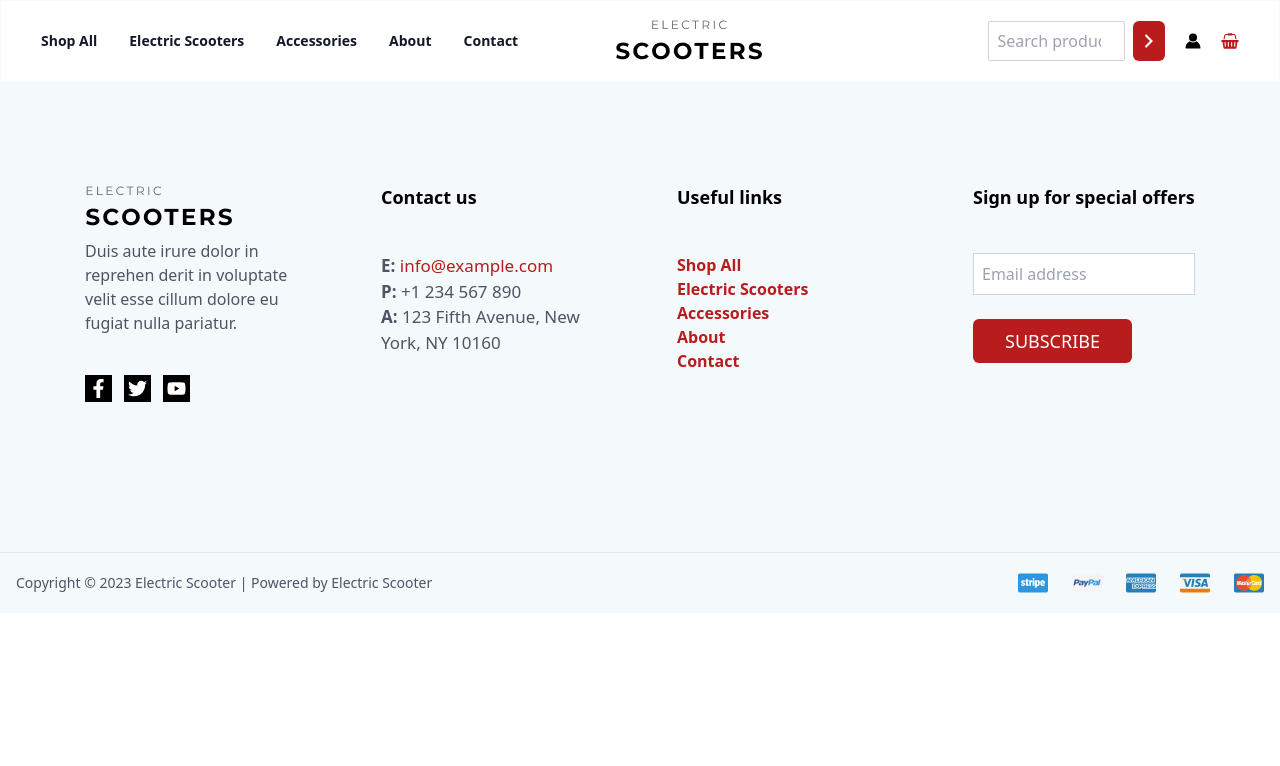
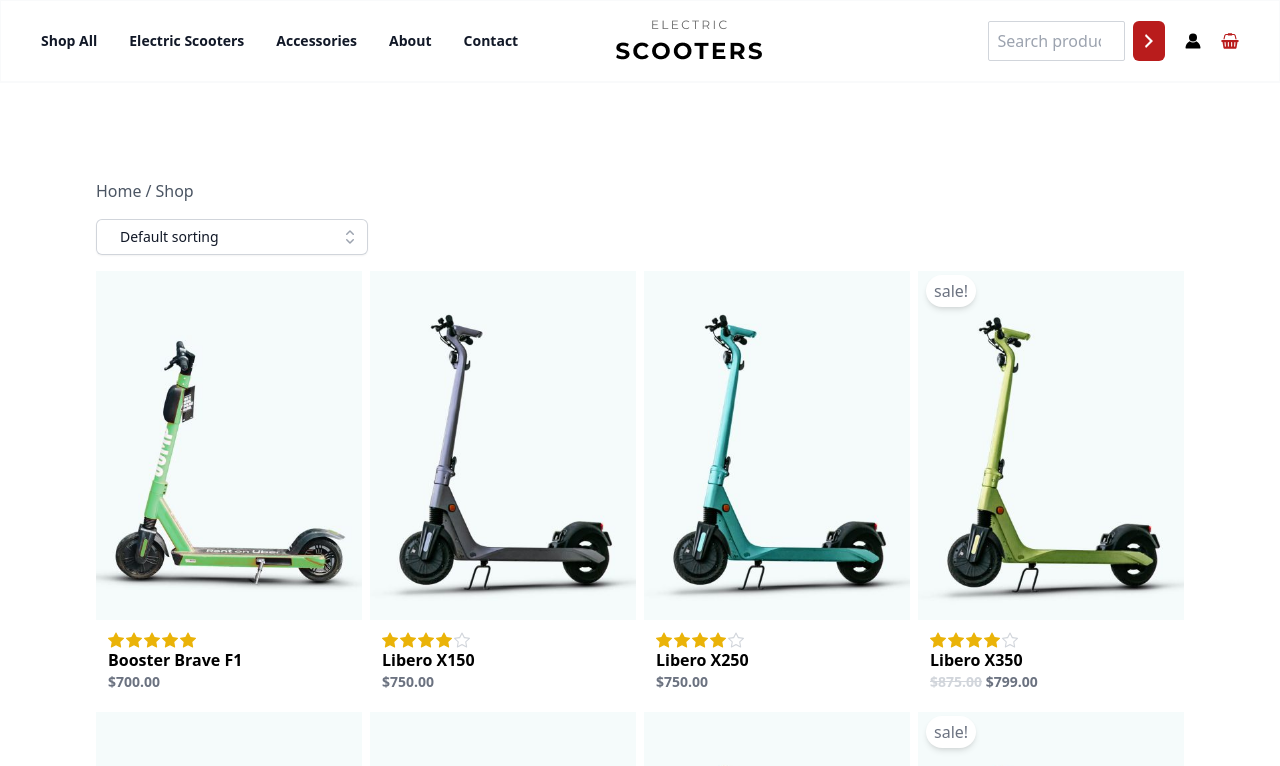
Before and after one commit to AliKarimNemati/electric-scooter, a Nuxt app: page /shop/electric-scooters in a window 1280 px wide. Shown: the top 766 px of the page. Built offline with nearby package versions, Linux system fonts and the light colour scheme.

Commit message:
accessories and electric-scooters page created

```diff
--- a/components/Navbar.vue
+++ b/components/Navbar.vue
@@ -21,15 +21,15 @@
           class="text-sm font-semibold leading-6 text-gray-900 hover:text-red-700"
           >Shop All</NuxtLink
         >
-        <a
-          href="#"
+        <NuxtLink
+          to="/shop/electric-scooters"
           class="text-sm font-semibold leading-6 text-gray-900 hover:text-red-700"
-          >Electric Scooters</a
+          >Electric Scooters</NuxtLink
         >
-        <a
-          href="#"
+        <NuxtLink
+          to="/shop/accessories"
           class="text-sm font-semibold leading-6 text-gray-900 hover:text-red-700"
-          >Accessories</a
+          >Accessories</NuxtLink
         >
         <a
           href="#"
@@ -44,9 +44,9 @@
       </PopoverGroup>
 
       <div class="flex lg:flex-1 justify-center">
-        <a href="#" class="-m-1.5 p-1.5">
+        <NuxtLink to="/" class="-m-1.5 p-1.5">
           <img class="lg:h-12 h-8 w-auto" src="/img/logo-regular.png" alt="" />
-        </a>
+        </NuxtLink>
       </div>
 
       <div class="hidden lg:flex lg:flex-1 lg:justify-end">
@@ -212,15 +212,17 @@
                 @click="mobileMenuOpen = false"
                 >Shop All</NuxtLink
               >
-              <a
-                href="#"
+              <NuxtLink
+                to="/shop/electric-scooters"
                 class="border-t-2 border-gray-200 block py-3 px-6 text-base font-semibold leading-7 text-gray-500 hover:bg-gray-50"
-                >Electric Scooters</a
+                @click="mobileMenuOpen = false"
+                >Electric Scooters</NuxtLink
               >
-              <a
-                href="#"
+              <NuxtLink
+                to="/shop/accessories"
                 class="border-t-2 border-gray-200 block py-3 px-6 text-base font-semibold leading-7 text-gray-500 hover:bg-gray-50"
-                >Accessories</a
+                @click="mobileMenuOpen = false"
+                >Accessories</NuxtLink
               >
               <a
                 href="#"
--- /dev/null
+++ b/pages/shop/accessories.vue
@@ -0,0 +1,139 @@
+<template>
+  <div class="md:p-20 py-10">
+    <div class="m-4 text-gray-600">
+      <NuxtLink class="mr-1 hover:text-black"  to="/">Home</NuxtLink>/<span class="ml-1">Shop</span>
+    </div>
+    <div class="m-4">
+      <Listbox as="div" v-model="selected" @click="handleFilter">
+        <div class="relative mt-2">
+          <ListboxButton
+            class="relative md:w-1/4 w-1/2 cursor-default rounded-md bg-white py-1.5 pl-3 pr-10 text-left text-gray-900 shadow-sm ring-1 ring-inset ring-gray-300 focus:outline-none focus:ring-2 focus:ring-red-700 sm:text-sm sm:leading-6"
+          >
+            <span class="flex items-center">
+              <span class="ml-3 block truncate">{{ selected.name }}</span>
+            </span>
+            <span
+              class="pointer-events-none absolute inset-y-0 right-0 ml-3 flex items-center pr-2"
+            >
+              <ChevronUpDownIcon
+                class="h-5 w-5 text-gray-400"
+                aria-hidden="true"
+              />
+            </span>
+          </ListboxButton>
+
+          <transition
+            leave-active-class="transition ease-in duration-100"
+            leave-from-class="opacity-100"
+            leave-to-class="opacity-0"
+          >
+            <ListboxOptions
+              class="absolute z-10 mt-1 max-h-56 md:w-1/4 w-1/2 overflow-auto rounded-md bg-white py-1 text-base shadow-lg ring-1 ring-black ring-opacity-5 focus:outline-none sm:text-sm"
+            >
+              <ListboxOption
+                as="template"
+                v-for="filter in filters"
+                :key="filter.id"
+                :value="filter"
+                v-slot="{ active, selected }"
+              >
+                <li
+                  :class="[
+                    active ? 'bg-red-700 text-white' : 'text-gray-900',
+                    'relative cursor-default select-none py-2 pl-3 pr-9',
+                  ]"
+                >
+                  <div class="flex items-center">
+                    <span
+                      :class="[
+                        selected ? 'font-semibold' : 'font-normal',
+                        'ml-3 block truncate',
+                      ]"
+                      >{{ filter.name }}</span
+                    >
+                  </div>
+
+                  <span
+                    v-if="selected"
+                    :class="[
+                      active ? 'text-white' : 'text-red-700',
+                      'absolute inset-y-0 right-0 flex items-center pr-4',
+                    ]"
+                  >
+                    <CheckIcon class="h-5 w-5" aria-hidden="true" />
+                  </span>
+                </li>
+              </ListboxOption>
+            </ListboxOptions>
+          </transition>
+        </div>
+      </Listbox>
+    </div>
+
+    <div class="grid grid-cols-12 gap-2 m-4">
+      <ProductCard
+        :product="product"
+        v-for="(product, i) in curProducts"
+        :key="i"
+      />
+    </div>
+  </div>
+</template>
+
+<script setup>
+import { useProductStore } from "../../store/index";
+import {
+  Listbox,
+  ListboxButton,
+  ListboxLabel,
+  ListboxOption,
+  ListboxOptions,
+} from "@headlessui/vue";
+import { CheckIcon, ChevronUpDownIcon } from "@heroicons/vue/20/solid";
+
+const filters = [
+  {
+    id: 1,
+    name: "Default sorting",
+  },
+  {
+    id: 2,
+    name: "Sort by average rating",
+  },
+  {
+    id: 3,
+    name: "Sort by price: low to high",
+  },
+  {
+    id: 4,
+    name: "Sort by price: high to low",
+  },
+];
+
+const selected = ref(filters[0]);
+const store = useProductStore();
+let curProducts = ref([]);
+curProducts.value = store.products.filter(p=>p.type == 'lock')
+
+
+function handleFilter() {
+  switch (selected.value.id) {
+    case 1:
+      curProducts.value = curProducts.value.sort((a, b) => a.id - b.id);
+      break;
+    case 2:
+      curProducts.value = curProducts.value.sort((a, b) => b.rate - a.rate);
+      break;
+    case 3:
+      curProducts.value = curProducts.value.sort((a, b) => a.price - b.price);
+      break;
+    case 4:
+      curProducts.value = curProducts.value.sort((a, b) => b.price - a.price);
+      break;
+    default:
+      curProducts.value = curProducts.value.sort((a, b) => a.id - b.id);
+      break;
+  }
+}
+
+</script>
--- /dev/null
+++ b/pages/shop/electric-scooters.vue
@@ -0,0 +1,139 @@
+<template>
+  <div class="md:p-20 py-10">
+    <div class="m-4 text-gray-600">
+      <NuxtLink class="mr-1 hover:text-black"  to="/">Home</NuxtLink>/<span class="ml-1">Shop</span>
+    </div>
+    <div class="m-4">
+      <Listbox as="div" v-model="selected" @click="handleFilter">
+        <div class="relative mt-2">
+          <ListboxButton
+            class="relative md:w-1/4 w-1/2 cursor-default rounded-md bg-white py-1.5 pl-3 pr-10 text-left text-gray-900 shadow-sm ring-1 ring-inset ring-gray-300 focus:outline-none focus:ring-2 focus:ring-red-700 sm:text-sm sm:leading-6"
+          >
+            <span class="flex items-center">
+              <span class="ml-3 block truncate">{{ selected.name }}</span>
+            </span>
+            <span
+              class="pointer-events-none absolute inset-y-0 right-0 ml-3 flex items-center pr-2"
+            >
+              <ChevronUpDownIcon
+                class="h-5 w-5 text-gray-400"
+                aria-hidden="true"
+              />
+            </span>
+          </ListboxButton>
+
+          <transition
+            leave-active-class="transition ease-in duration-100"
+            leave-from-class="opacity-100"
+            leave-to-class="opacity-0"
+          >
+            <ListboxOptions
+              class="absolute z-10 mt-1 max-h-56 md:w-1/4 w-1/2 overflow-auto rounded-md bg-white py-1 text-base shadow-lg ring-1 ring-black ring-opacity-5 focus:outline-none sm:text-sm"
+            >
+              <ListboxOption
+                as="template"
+                v-for="filter in filters"
+                :key="filter.id"
+                :value="filter"
+                v-slot="{ active, selected }"
+              >
+                <li
+                  :class="[
+                    active ? 'bg-red-700 text-white' : 'text-gray-900',
+                    'relative cursor-default select-none py-2 pl-3 pr-9',
+                  ]"
+                >
+                  <div class="flex items-center">
+                    <span
+                      :class="[
+                        selected ? 'font-semibold' : 'font-normal',
+                        'ml-3 block truncate',
+                      ]"
+                      >{{ filter.name }}</span
+                    >
+                  </div>
+
+                  <span
+                    v-if="selected"
+                    :class="[
+                      active ? 'text-white' : 'text-red-700',
+                      'absolute inset-y-0 right-0 flex items-center pr-4',
+                    ]"
+                  >
+                    <CheckIcon class="h-5 w-5" aria-hidden="true" />
+                  </span>
+                </li>
+              </ListboxOption>
+            </ListboxOptions>
+          </transition>
+        </div>
+      </Listbox>
+    </div>
+
+    <div class="grid grid-cols-12 gap-2 m-4">
+      <ProductCard
+        :product="product"
+        v-for="(product, i) in curProducts"
+        :key="i"
+      />
+    </div>
+  </div>
+</template>
+
+<script setup>
+import { useProductStore } from "../../store/index";
+import {
+  Listbox,
+  ListboxButton,
+  ListboxLabel,
+  ListboxOption,
+  ListboxOptions,
+} from "@headlessui/vue";
+import { CheckIcon, ChevronUpDownIcon } from "@heroicons/vue/20/solid";
+
+const filters = [
+  {
+    id: 1,
+    name: "Default sorting",
+  },
+  {
+    id: 2,
+    name: "Sort by average rating",
+  },
+  {
+    id: 3,
+    name: "Sort by price: low to high",
+  },
+  {
+    id: 4,
+    name: "Sort by price: high to low",
+  },
+];
+
+const selected = ref(filters[0]);
+const store = useProductStore();
+let curProducts = ref([]);
+curProducts.value = store.products.filter(p=>p.type == 'scooter')
+
+
+function handleFilter() {
+  switch (selected.value.id) {
+    case 1:
+      curProducts.value = curProducts.value.sort((a, b) => a.id - b.id);
+      break;
+    case 2:
+      curProducts.value = curProducts.value.sort((a, b) => b.rate - a.rate);
+      break;
+    case 3:
+      curProducts.value = curProducts.value.sort((a, b) => a.price - b.price);
+      break;
+    case 4:
+      curProducts.value = curProducts.value.sort((a, b) => b.price - a.price);
+      break;
+    default:
+      curProducts.value = curProducts.value.sort((a, b) => a.id - b.id);
+      break;
+  }
+}
+
+</script>
--- a/pages/shop.vue
+++ b/pages/shop/index.vue
@@ -81,7 +81,7 @@
 </template>
 
 <script setup>
-import { useProductStore } from "../store/index";
+import { useProductStore } from "../../store/index";
 import { ref } from "vue";
 import {
   Listbox,
```
